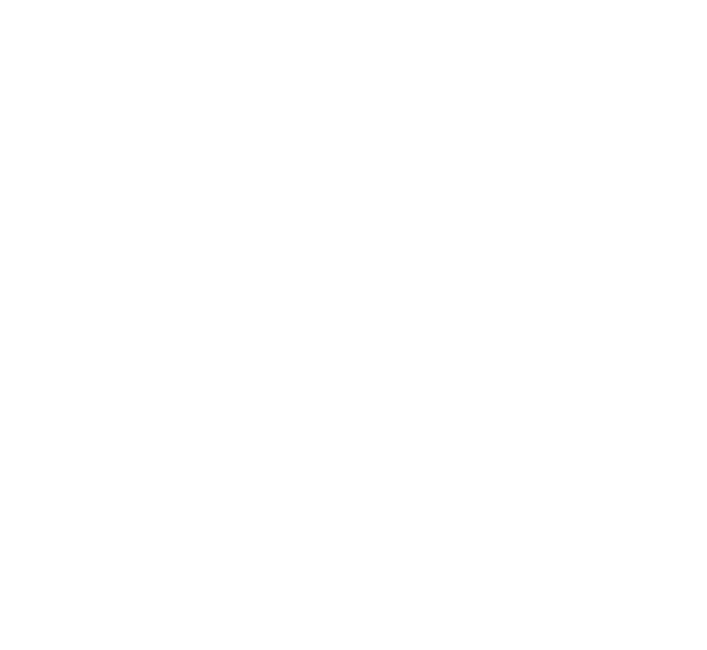
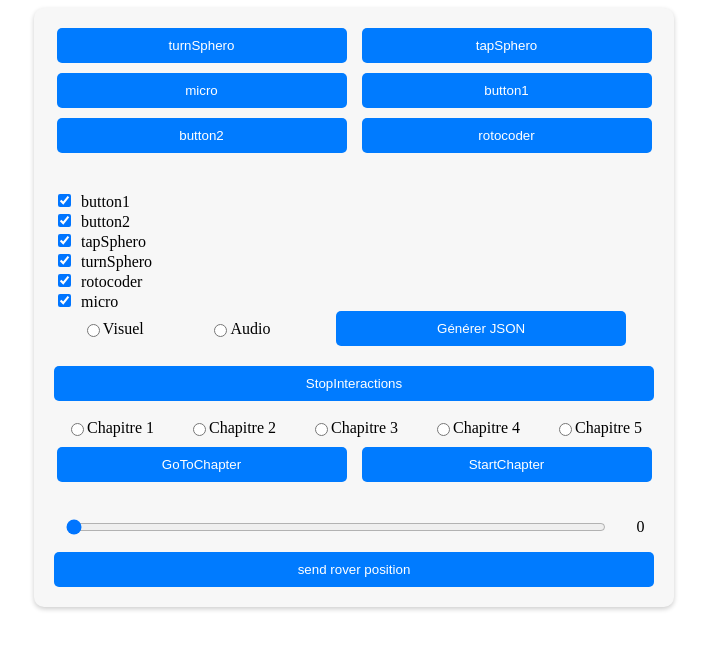
Before and after one commit to Roxane-gll/Projet-ENCI1-Nuxt, a Nuxt app: page /regie in a window 1280 px wide. Before the commit this address had no page. Shown: the top 650 px of the page, without its empty margins (286-993 px from the left). Built offline with nearby package versions, Linux system fonts and the light colour scheme; no server answers.

Commit message:
création page régie

```diff
--- /dev/null
+++ b/pages/regie.vue
@@ -0,0 +1,203 @@
+<template>
+  <div class="tablette_musicale">
+    <div class="flex">
+      <button v-on:click="sendTabletteMusicaleMessage('turnSphero')" class="btn btn-primary">turnSphero</button>
+      <button v-on:click="sendTabletteMusicaleMessage('tapSphero')" class="btn btn-primary">tapSphero</button>
+      <button v-on:click="sendTabletteMusicaleMessage('micro')" class="btn btn-primary">micro</button>
+      <button v-on:click="sendTabletteMusicaleMessage('button1')" class="btn btn-primary">button1</button>
+      <button v-on:click="sendTabletteMusicaleMessage('button2')" class="btn btn-primary">button2</button>
+      <button v-on:click="sendTabletteMusicaleMessage('rotocoder')" class="btn btn-primary">rotocoder</button>
+    </div>
+    <br>
+    <div>
+      <div v-for="(value, key) in checkboxes" :key="key">
+        <input type="checkbox" v-model="checkboxes[key]" :id="key">
+        <label :for="key">{{ key }}</label>
+      </div>
+      <div class="flex">
+          <div>
+            <input type="radio" id="chapter1" name="chapter" value="visual" v-model="selectedInteractionType">
+            <label for="chapter1">Visuel</label>
+          </div>
+          <div>
+            <input type="radio" id="chapter2" name="chapter" value="audio" v-model="selectedInteractionType">
+            <label for="chapter2">Audio</label>
+          </div>
+        <button class="btn btn-primary" @click="generateJson">Générer JSON</button>
+      </div>
+    </div>
+    <div>
+      <button v-on:click="stopInteractions()" class="btn btn-primary">StopInteractions</button>
+    </div>
+    <br>
+    <div class="flex">
+      <div v-for="chapter in 5" :key="chapter">
+        <input type="radio" :id="'chapter' + chapter" name="chapter" :value="chapter" v-model="selectedChapter">
+        <label :for="'chapter' + chapter">Chapitre {{ chapter }}</label>
+      </div>
+      <button class="btn btn-primary" @click="goToChapter(selectedChapter)">GoToChapter</button>
+      <button class="btn btn-primary" @click="startChapter(selectedChapter)">StartChapter</button>
+    </div>
+
+    <div>
+      <div class="flex" style="margin-bottom:0px">
+        <input type="range" min="0" max="2.1" step="0.01" v-model="sliderValue" style="width:90%">
+        <p>{{sliderValue}}</p>
+      </div>
+      <button class="btn btn-primary" @click="sendRoverPosition(sliderValue)">send rover position</button>
+    </div>
+  </div>
+</template>
+
+<script>
+export default {
+  data() {
+    return {
+      socket:null,
+      checkboxes: {
+        button1: true,
+        button2: true,
+        tapSphero: true,
+        turnSphero: true,
+        rotocoder: true,
+        micro: true
+      },
+      sliderValue: 0,
+    };
+  },
+  async mounted() {
+    // Connectez-vous au WebSocket ici
+    this.socket = new WebSocket('ws://localhost:3001'); // Remplacez l'URL par celle de votre serveur WebSocket
+
+    this.socket.addEventListener('open', (event) => {
+      console.log('WebSocket ouvert');
+      this.socket.send(JSON.stringify(this.connectionJson))
+    });
+
+    this.socket.addEventListener('message', (event) => {
+      console.log('Message reçu:', event.data);
+      const data = this.stringToJson(event.data)
+      this.handleInfo(data)
+    });
+
+    this.socket.addEventListener('close', (event) => {
+      console.log('WebSocket fermé');
+    });
+
+    this.socket.addEventListener('error', (event) => {
+      console.error('Erreur WebSocket:', event);
+    })
+    console.log("hey")
+  },
+  methods: {
+    sendTabletteMusicaleMessage(id) {
+      // Envoyez l'ID du bouton au serveur WebSocket
+      this.socket.send(JSON.stringify({ 'idInput': id, "value": "true" }));
+    },
+    generateJson() {
+      const jsonData = {
+        name: "interact",
+        value: this.checkboxes
+      };
+      this.socket.send(JSON.stringify(jsonData));
+      const jsonData2 = {
+        name: "interact",
+        value: this.selectedInteractionType
+      };
+      this.socket.send(JSON.stringify(jsonData2));
+    },
+    stopInteractions() {
+      const jsonData = {
+        name: "interact",
+        value: "false"
+      };
+      this.socket.send(JSON.stringify(jsonData));
+    },
+    goToChapter(chapter) {
+      const jsonData = {
+        name: "chapter",
+        value: chapter
+      };
+      this.socket.send(JSON.stringify(jsonData));
+    },
+    startChapter(chapter) {
+      const jsonData = {
+        name: "story",
+        value: chapter
+      };
+      this.socket.send(JSON.stringify(jsonData));
+    },
+    sendRoverPosition(position) {
+      const jsonData = {
+        name: "rover",
+        value: position
+      };
+      this.socket.send(JSON.stringify(jsonData));
+    },
+  },
+};
+</script>
+
+<style scoped>
+.tablette_musicale {
+  max-width: 600px;
+  margin: 0 auto;
+  padding: 20px;
+  background-color: #f7f7f7;
+  border-radius: 10px;
+  box-shadow: 0 2px 5px rgba(0, 0, 0, 0.2);
+}
+
+.flex {
+  display: flex;
+  flex-wrap: wrap;
+  justify-content: space-around;
+  gap: 10px;
+  margin-bottom: 20px;
+}
+
+.btn {
+  padding: 10px 15px;
+  color: white;
+  background-color: #007bff;
+  border: none;
+  border-radius: 5px;
+  cursor: pointer;
+  transition: background-color 0.3s ease;
+}
+
+.btn:hover {
+  background-color: #0056b3;
+}
+
+.btn:active {
+  background-color: #003d82;
+}
+
+.flex > .btn {
+  flex-basis: calc(50% - 10px);
+}
+
+.flex div {
+  display: flex;
+  align-items: center;
+}
+
+input[type="checkbox"] {
+  margin-right: 10px;
+}
+
+label {
+  margin: 0;
+}
+
+button {
+  width: 100%;
+}
+
+@media (max-width: 600px) {
+  .flex > .btn {
+    flex-basis: 100%;
+  }
+}
+</style>
```
